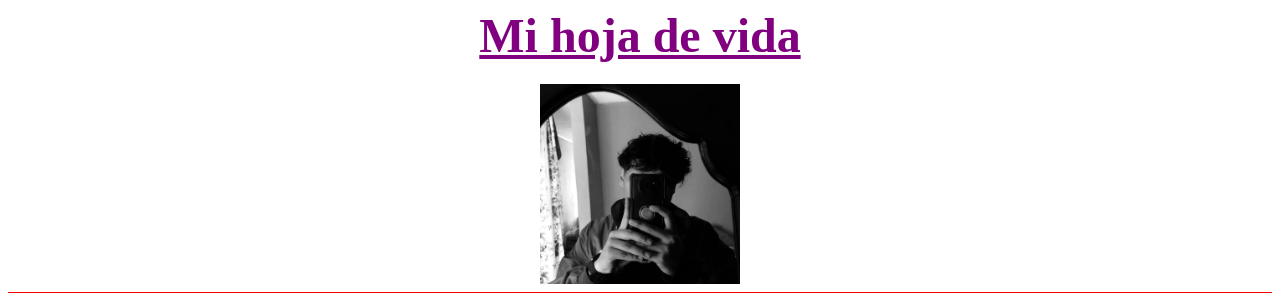
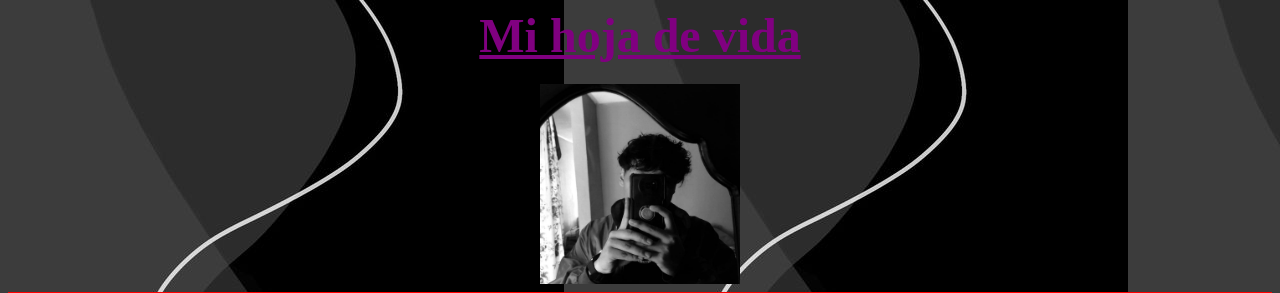
Before and after one commit to guidergarcia/mi-hoja-de-vida1, a plain HTML site: page index.html in a window 1280 px wide. Shown: the top 293 px of the page. Drawn offline with Linux system fonts and the light colour scheme.

Commit message:
se modifico index.html

```diff
--- a/index.html
+++ b/index.html
@@ -3,7 +3,7 @@
 	<head>
 	<title>Mi hoja de vida para git y githyb</title>
 	</head>
-	<body background="C:\Users\USUARIO\Pictures\Camera Roll\ab907984929840f1118680f3ce925d7f.jpg">
+	<body background="fondo.jpg">
 		<center>
 			<h1><font color="purple" face="Bernard MT Condensed" size="24pt"><b><u>Mi hoja de vida</u></b></font></h1>
 			<img src="foto1.jpg"width="200"height="200">
```
Also changed, not shown: fondo.jpg (added).
